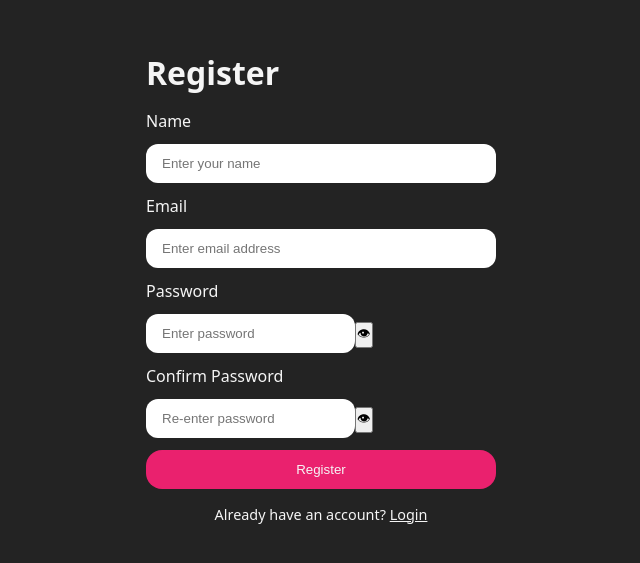
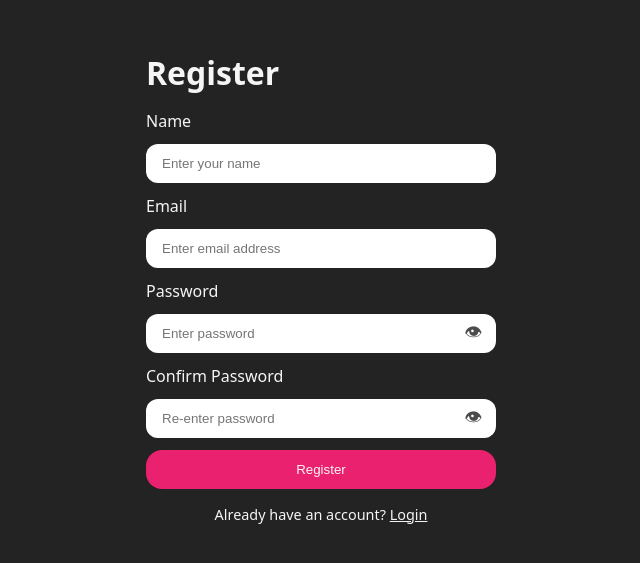
Before and after one commit to bibekshah220/project-client, a React app: page /register in a window 1280 px wide. Shown: the part 113-676 px from the top of the page, without its empty margins (319-959 px from the left). Built offline with nearby package versions, Linux system fonts and the light colour scheme; no server answers; the HTML template or start-up script is replaced by a standard one.

Commit message:
feat: add password visibility toggle and enhance error popup styling

```diff
--- a/src/features/auth/auth.form.scss
+++ b/src/features/auth/auth.form.scss
@@ -61,4 +61,81 @@ main {
             text-decoration: underline;
         }
     }
+
+    .password-wrapper {
+        position: relative;
+        display: flex;
+        align-items: center;
+
+        input {
+            flex: 1;
+            padding-right: 2.5rem;
+        }
+
+        .toggle-password {
+            position: absolute;
+            right: 0.6rem;
+            background: none;
+            border: none;
+            cursor: pointer;
+            font-size: 1.1rem;
+            line-height: 1;
+            padding: 0.25rem;
+            opacity: 0.7;
+            transition: opacity 0.2s;
+
+            &:hover {
+                opacity: 1;
+            }
+        }
+    }
 }
+
+.error-popup {
+    position: fixed;
+    top: 1.5rem;
+    left: 50%;
+    transform: translateX(-50%);
+    background: #1e1e2e;
+    border: 1px solid #ef4444;
+    border-radius: 0.75rem;
+    padding: 0.8rem 1.2rem;
+    display: flex;
+    align-items: center;
+    gap: 0.75rem;
+    z-index: 1000;
+    animation: popupSlideIn 0.3s ease;
+    box-shadow: 0 8px 24px rgba(239, 68, 68, 0.2);
+
+    span {
+        font-size: 0.88rem;
+        color: #f87171;
+    }
+
+    button {
+        background: none;
+        border: none;
+        color: #f87171;
+        font-size: 1.2rem;
+        cursor: pointer;
+        line-height: 1;
+        padding: 0;
+        opacity: 0.7;
+        transition: opacity 0.2s;
+
+        &:hover {
+            opacity: 1;
+        }
+    }
+}
+
+@keyframes popupSlideIn {
+    from {
+        opacity: 0;
+        transform: translateX(-50%) translateY(-10px);
+    }
+    to {
+        opacity: 1;
+        transform: translateX(-50%) translateY(0);
+    }
+}
```
